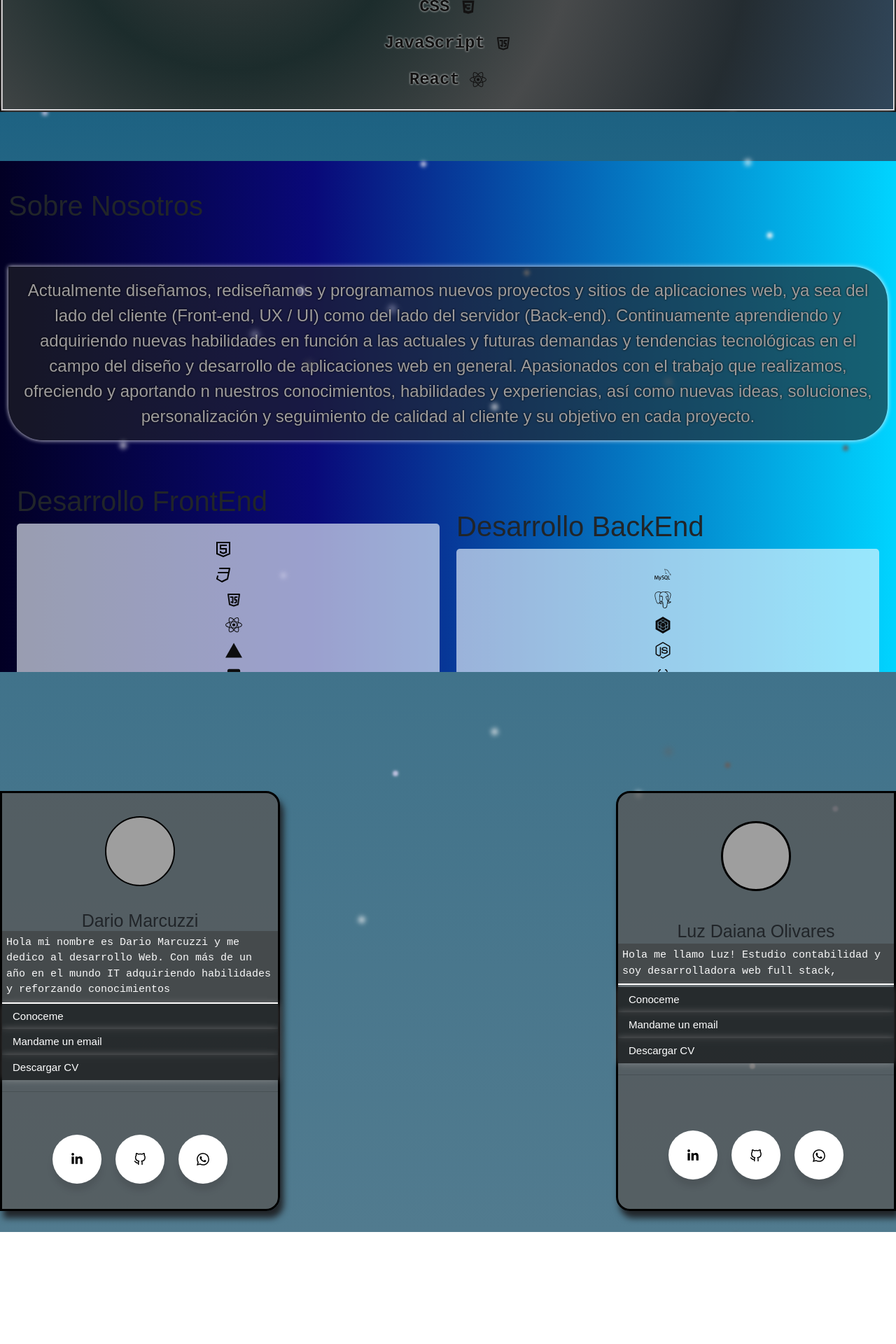
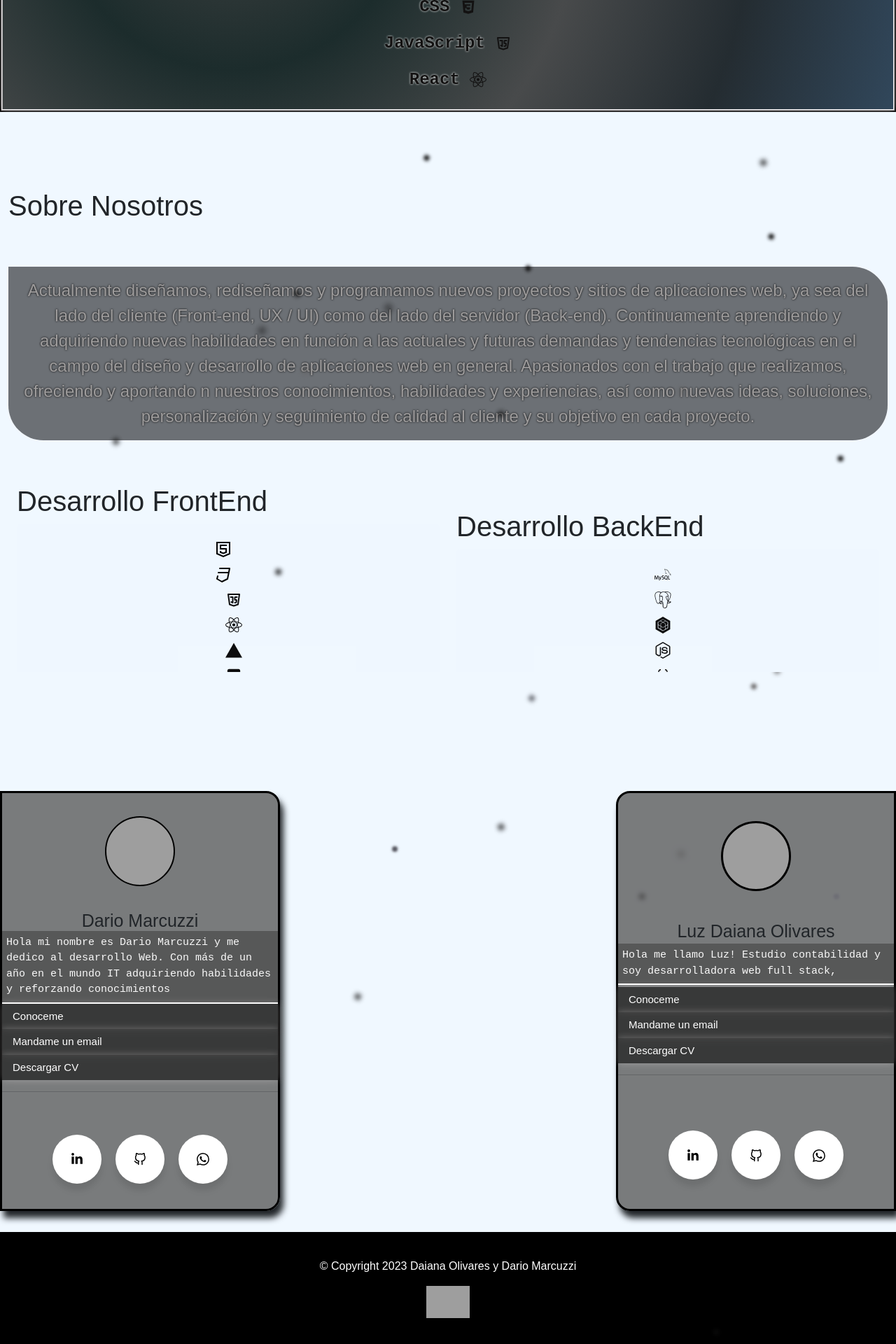
Before and after one commit to DarioMarcuzzi/portfolio, a React (Create React App) app: page / in a window 1280 px wide. Shown: the part 640-2560 px from the top of the page at 70% size. Before the commit the page ends 2400 px from the top, so only its background shows below. Built offline with nearby package versions, Linux system fonts and the light colour scheme; grey boxes are pictures that could not be loaded.

Commit message:
componente footer

```diff
--- a/src/components/about/About.css
+++ b/src/components/about/About.css
@@ -6,8 +6,8 @@
 }
 
 .container-fluid{
-    background: rgb(2,0,36);
-    background: linear-gradient(90deg, rgba(2,0,36,1) 0%, rgba(9,9,121,1) 35%, rgba(0,212,255,1) 100%);
+    /* background: rgb(2,0,36);
+    background: linear-gradient(90deg, rgba(2,0,36,1) 0%, rgba(9,9,121,1) 35%, rgba(0,212,255,1) 100%); */
     width: 100%;
     height: 100%;
     justify-content: center;
--- /dev/null
+++ b/src/components/footer/Footer.jsx
@@ -0,0 +1,12 @@
+import React from 'react'
+import './footer.css'
+const Footer = () => {
+  return (
+    <div className="contenedor__footer">
+        <footer>&copy; Copyright 2023 Daiana Olivares y Dario Marcuzzi</footer>
+        <img src="https://res.cloudinary.com/dcpcja2qg/image/upload/v1672409846/logoDD_logj6a.png" alt="Logo-1" border="0" className="logo__footer"></img>
+    </div>
+  )
+}
+
+export default Footer
--- /dev/null
+++ b/src/components/footer/footer.css
@@ -0,0 +1,22 @@
+.contenedor__footer{
+    width: 100%;
+    height: 100%;
+    background-color: #000;
+    color: #fff;
+    padding: 1rem;
+    text-align: center;
+    align-items: center;
+    justify-content: center;
+    display: flex;
+    flex-direction: column;
+    gap: 1rem;
+}
+.logo__footer{
+    width: 5%;
+    display: flex;
+    justify-content: center;
+    align-items: center;
+}
+.logo__footer img{
+    width: 1%;
+}
--- a/src/components/pages.css
+++ b/src/components/pages.css
@@ -20,7 +20,8 @@
   left: 0;
   overflow: hidden;
 
-    background: linear-gradient(181deg, #000000, #452e2e, #611010, #09374d, #00547b, #778d98, #778d98, #778d98);
+    /* background: linear-gradient(181deg, #000000, #452e2e, #611010, #09374d, #00547b, #778d98, #778d98, #778d98); */
+    background-color: aliceblue;
     background-size: 1600% 1600%;
 
     -webkit-animation: AnimationName 31s ease infinite;
@@ -59,7 +60,7 @@
 
 
 .background span:nth-child(0) {
-  color: #f8f7f7;
+  color: #0c0c0c;
   top: 33%;
   left: 19%;
   animation-duration: 16s;
@@ -68,7 +69,7 @@
   box-shadow: 2vmin 0 0.3894334345707602vmin currentColor;
 }
 .background span:nth-child(1) {
-  color: #f8f7f7;
+  color: #0c0c0c;
   top: 33%;
   left: 65%;
   animation-duration: 9s;
@@ -77,7 +78,7 @@
   box-shadow: -2vmin 0 0.9417111579920192vmin currentColor;
 }
 .background span:nth-child(2) {
-  color: #bfc1df;
+  color: #0c0c0c;
   top: 66%;
   left: 15%;
   animation-duration: 20s;
@@ -86,7 +87,7 @@
   box-shadow: 2vmin 0 1.2406498932047811vmin currentColor;
 }
 .background span:nth-child(3) {
-  color: #bfc1df;
+  color: #0c0c0c;
   top: 24%;
   left: 84%;
   animation-duration: 9s;
@@ -95,7 +96,7 @@
   box-shadow: -2vmin 0 0.39723085766235555vmin currentColor;
 }
 .background span:nth-child(4) {
-  color: #bfc1df;
+  color: #0c0c0c;
   top: 44%;
   left: 62%;
   animation-duration: 15s;
@@ -104,7 +105,7 @@
   box-shadow: -2vmin 0 0.6126246634983465vmin currentColor;
 }
 .background span:nth-child(5) {
-  color: #bfc1df;
+  color: #0c0c0c;
   top: 26%;
   left: 34%;
   animation-duration: 6s;
@@ -113,7 +114,7 @@
   box-shadow: 2vmin 0 0.8092783211908097vmin currentColor;
 }
 .background span:nth-child(6) {
-  color: #bfc1df;
+  color: #0c0c0c;
   top: 88%;
   left: 56%;
   animation-duration: 12s;
@@ -122,7 +123,7 @@
   box-shadow: 2vmin 0 0.6606484333327758vmin currentColor;
 }
 .background span:nth-child(7) {
-  color: #bfc1df;
+  color: #0c0c0c;
   top: 1%;
   left: 93%;
   animation-duration: 18s;
@@ -131,7 +132,7 @@
   box-shadow: 2vmin 0 1.0101570970452782vmin currentColor;
 }
 .background span:nth-child(8) {
-  color: #bfc1df;
+  color: #0c0c0c;
   top: 24%;
   left: 36%;
   animation-duration: 24s;
@@ -140,7 +141,7 @@
   box-shadow: -2vmin 0 1.1488646382718908vmin currentColor;
 }
 .background span:nth-child(9) {
-  color: #626061;
+  color: #0c0c0c;
   top: 86%;
   left: 57%;
   animation-duration: 8s;
@@ -149,7 +150,7 @@
   box-shadow: 2vmin 0 0.7716228855597698vmin currentColor;
 }
 .background span:nth-child(10) {
-  color: #626061;
+  color: #0c0c0c;
   top: 17%;
   left: 63%;
   animation-duration: 17s;
@@ -158,7 +159,7 @@
   box-shadow: 2vmin 0 0.6444264739559276vmin currentColor;
 }
 .background span:nth-child(11) {
-  color: #bfc1df;
+  color: #0c0c0c;
   top: 41%;
   left: 25%;
   animation-duration: 23s;
@@ -167,7 +168,7 @@
   box-shadow: -2vmin 0 0.7950224390019196vmin currentColor;
 }
 .background span:nth-child(12) {
-  color: #bfc1df;
+  color: #0c0c0c;
   top: 24%;
   left: 17%;
   animation-duration: 11s;
@@ -176,7 +177,7 @@
   box-shadow: 2vmin 0 0.6255707657570486vmin currentColor;
 }
 .background span:nth-child(13) {
-  color: #f8f7f7;
+  color: #0c0c0c;
   top: 79%;
   left: 28%;
   animation-duration: 11s;
@@ -185,7 +186,7 @@
   box-shadow: 2vmin 0 0.8984444326322507vmin currentColor;
 }
 .background span:nth-child(14) {
-  color: #f8f7f7;
+  color: #0c0c0c;
   top: 3%;
   left: 50%;
   animation-duration: 23s;
@@ -194,7 +195,7 @@
   box-shadow: 2vmin 0 0.9658194043790158vmin currentColor;
 }
 .background span:nth-child(15) {
-  color: #626061;
+  color: #0c0c0c;
   top: 62%;
   left: 92%;
   animation-duration: 9s;
@@ -203,7 +204,7 @@
   box-shadow: 2vmin 0 0.6470482821795875vmin currentColor;
 }
 .background span:nth-child(16) {
-  color: #f8f7f7;
+  color: #0c0c0c;
   top: 34%;
   left: 79%;
   animation-duration: 17s;
@@ -239,7 +240,7 @@
   box-shadow: 2vmin 0 1.1623507089556864vmin currentColor;
 }
 .background span:nth-child(20) {
-  color: #bfc1df;
+  color: #2b2b2c;
   top: 3%;
   left: 70%;
   animation-duration: 16s;
@@ -248,7 +249,7 @@
   box-shadow: -2vmin 0 1.0202408126058355vmin currentColor;
 }
 .background span:nth-child(21) {
-  color: #f8f7f7;
+  color: #242121;
   top: 89%;
   left: 83%;
   animation-duration: 14s;
@@ -257,7 +258,7 @@
   box-shadow: -2vmin 0 0.2670899568843159vmin currentColor;
 }
 .background span:nth-child(22) {
-  color: #bfc1df;
+  color: #5d5e66;
   top: 54%;
   left: 74%;
   animation-duration: 22s;
@@ -266,7 +267,7 @@
   box-shadow: 2vmin 0 0.25311963983199104vmin currentColor;
 }
 .background span:nth-child(23) {
-  color: #bfc1df;
+  color: #474850;
   top: 63%;
   left: 68%;
   animation-duration: 18s;
@@ -284,7 +285,7 @@
   box-shadow: -2vmin 0 1.0569488687120203vmin currentColor;
 }
 .background span:nth-child(25) {
-  color: #f8f7f7;
+  color: #292828;
   top: 36%;
   left: 60%;
   animation-duration: 17s;
@@ -293,7 +294,7 @@
   box-shadow: 2vmin 0 0.3113240620461388vmin currentColor;
 }
 .background span:nth-child(26) {
-  color: #f8f7f7;
+  color: #141414;
   top: 68%;
   left: 32%;
   animation-duration: 23s;
@@ -302,7 +303,7 @@
   box-shadow: -2vmin 0 0.8660031410994367vmin currentColor;
 }
 .background span:nth-child(27) {
-  color: #bfc1df;
+  color: #3f4049;
   top: 55%;
   left: 91%;
   animation-duration: 24s;
@@ -329,7 +330,7 @@
   box-shadow: 2vmin 0 1.1048816469589102vmin currentColor;
 }
 .background span:nth-child(30) {
-  color: #f8f7f7;
+  color: #443b3b;
   top: 51%;
   left: 38%;
   animation-duration: 16s;
@@ -338,7 +339,7 @@
   box-shadow: -2vmin 0 0.6992810223469992vmin currentColor;
 }
 .background span:nth-child(31) {
-  color: #bfc1df;
+  color: #58595f;
   top: 26%;
   left: 98%;
   animation-duration: 21s;
@@ -347,7 +348,7 @@
   box-shadow: -2vmin 0 1.1737795740237227vmin currentColor;
 }
 .background span:nth-child(32) {
-  color: #bfc1df;
+  color: #161618;
   top: 16%;
   left: 58%;
   animation-duration: 24s;
@@ -356,7 +357,7 @@
   box-shadow: 2vmin 0 0.4961291736679714vmin currentColor;
 }
 .background span:nth-child(33) {
-  color: #f8f7f7;
+  color: #272424;
   top: 12%;
   left: 58%;
   animation-duration: 14s;
@@ -374,7 +375,7 @@
   box-shadow: 2vmin 0 0.54594589399152vmin currentColor;
 }
 .background span:nth-child(35) {
-  color: #bfc1df;
+  color: #2b2b30;
   top: 28%;
   left: 11%;
   animation-duration: 13s;
@@ -383,7 +384,7 @@
   box-shadow: 2vmin 0 0.5727879579072723vmin currentColor;
 }
 .background span:nth-child(36) {
-  color: #bfc1df;
+  color: #1f1f24;
   top: 12%;
   left: 73%;
   animation-duration: 23s;
@@ -401,7 +402,7 @@
   box-shadow: -2vmin 0 0.3547848295656315vmin currentColor;
 }
 .background span:nth-child(38) {
-  color: #bfc1df;
+  color: #282935;
   top: 60%;
   left: 88%;
   animation-duration: 11s;
@@ -410,7 +411,7 @@
   box-shadow: -2vmin 0 0.42506399694422603vmin currentColor;
 }
 .background span:nth-child(39) {
-  color: #bfc1df;
+  color: #3b3b3d;
   top: 100%;
   left: 22%;
   animation-duration: 12s;
@@ -428,7 +429,7 @@
   box-shadow: -2vmin 0 0.8462810890013415vmin currentColor;
 }
 .background span:nth-child(41) {
-  color: #f8f7f7;
+  color: #111010;
   top: 34%;
   left: 31%;
   animation-duration: 6s;
@@ -437,7 +438,7 @@
   box-shadow: 2vmin 0 0.633382738598397vmin currentColor;
 }
 .background span:nth-child(42) {
-  color: #bfc1df;
+  color: #161616;
   top: 46%;
   left: 35%;
   animation-duration: 24s;
@@ -446,7 +447,7 @@
   box-shadow: -2vmin 0 0.6549362123473723vmin currentColor;
 }
 .background span:nth-child(43) {
-  color: #f8f7f7;
+  color: #030303;
   top: 87%;
   left: 47%;
   animation-duration: 20s;
@@ -455,7 +456,7 @@
   box-shadow: -2vmin 0 0.9781408430699265vmin currentColor;
 }
 .background span:nth-child(44) {
-  color: #f8f7f7;
+  color: #181717;
   top: 3%;
   left: 3%;
   animation-duration: 23s;
@@ -473,7 +474,7 @@
   box-shadow: 2vmin 0 0.8529071573051974vmin currentColor;
 }
 .background span:nth-child(46) {
-  color: #bfc1df;
+  color: #787a8a;
   top: 31%;
   left: 59%;
   animation-duration: 20s;
@@ -482,7 +483,7 @@
   box-shadow: -2vmin 0 0.8206278370524642vmin currentColor;
 }
 .background span:nth-child(47) {
-  color: #bfc1df;
+  color: #53535c;
   top: 70%;
   left: 58%;
   animation-duration: 19s;
@@ -491,7 +492,7 @@
   box-shadow: 2vmin 0 0.42652784480318284vmin currentColor;
 }
 .background span:nth-child(48) {
-  color: #f8f7f7;
+  color: #1a1616;
   top: 38%;
   left: 73%;
   animation-duration: 14s;
@@ -536,6 +537,10 @@
   width: 100%;
   height: 100vh;
 }
+.footer{
+  width: 100%;
+  height: 20vh;
+}
 
 @media (max-width:768px) {
   .landing{
--- a/src/components/pages.jsx
+++ b/src/components/pages.jsx
@@ -4,6 +4,7 @@ import Navbar from "./nav/Navbar";
 import Home from "./home/Home";
 import About from "./about/About";
 import "./pages.css";
+import Footer from "./footer/Footer";
 
 const Pages = () => {
   return (
@@ -69,6 +70,9 @@ const Pages = () => {
         <div className="home">
           <Home />
         </div>
+        <div className="footer">
+          <Footer/>
+        </div>
       </div>
     </div>
   );
```
